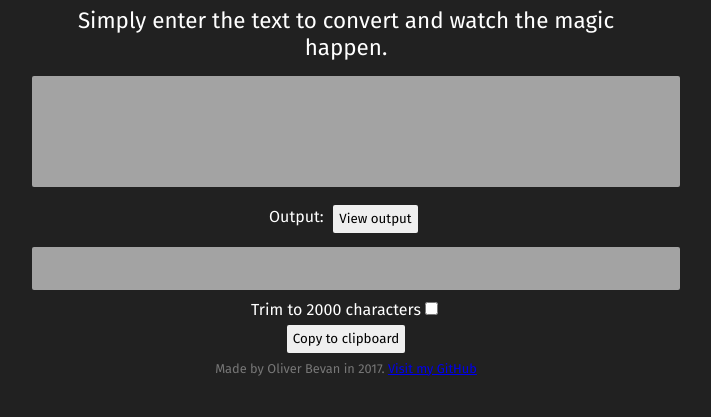
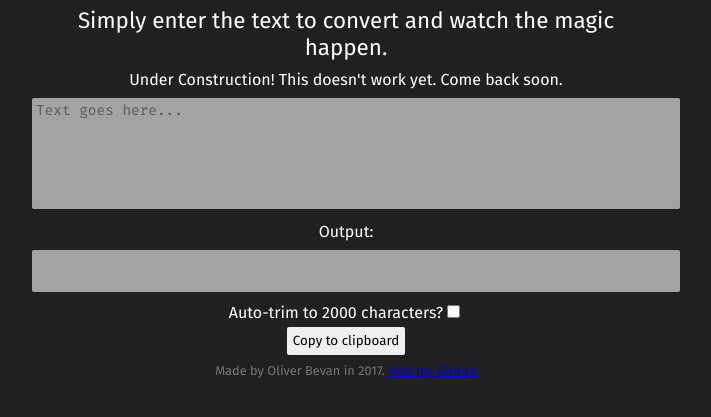
Before and after one commit to ItsPepperpot/Discord-Emojifier, a plain HTML site: page index.html in a window 1280 px wide. Shown: the part 179-596 px from the top of the page, without its empty margins (294-1005 px from the left). Drawn offline with Linux system fonts and the light colour scheme.

Commit message:
Miscellaneous changes
Add warning message. Remove output switching temporarily.

```diff
--- a/index.html
+++ b/index.html
@@ -16,15 +16,13 @@
             <h1>😎🎶🎃👌</h1>
             <h2>Discord Emojifier.</h2>
             <h3>Simply enter the text to convert and watch the magic happen.</h3>
+            <p id="warning">Under Construction! This doesn't work yet. Come back soon.</p>
+            <textarea onchange="updateOutput();" onkeyup="updateOutput();" rows="6" id="input" placeholder="Text goes here..."></textarea><br />
 
-            <textarea onchange="updateOutput();" onkeyup="updateOutput();" rows="6" id="input" placeholder="Text goes here...">
+            <p>Output:</p>
+            <textarea id="output"></textarea><br />
 
-            </textarea><br />
-            <p>Output: <button onclick="switchOutput();">View output</button></p>
-            <textarea id="output">
-
-            </textarea><br />
-            <form><label>Trim to 2000 characters<input type="checkbox" /></label></form>
+            <form><label>Auto-trim to 2000 characters?<input type="checkbox" /></label></form>
             <button onclick="copyToClipboard();">Copy to clipboard</button>
         </main>
         <footer>
```
